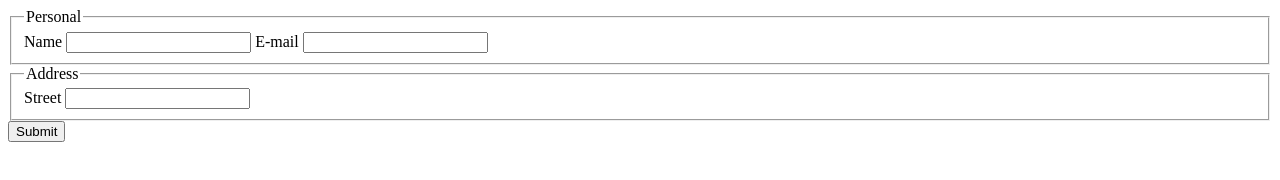
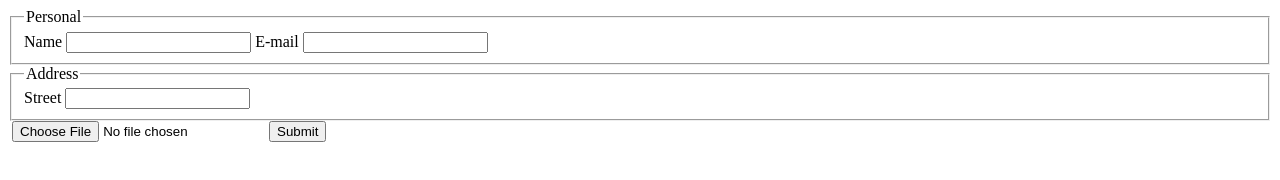
Before and after one commit to guiigos/semantic-html5, a plain HTML site: page index.html in a window 1280 px wide. Drawn offline with Linux system fonts and the light colour scheme.

Commit message:
Image preview

```diff
--- a/index.html
+++ b/index.html
@@ -3,6 +3,7 @@
   <head>
     <meta charset="UTF-8" />
     <title>Registration</title>
+
   </head>
   <body>
     <form name="registration">
@@ -42,6 +43,9 @@
         />
       </fieldset>
 
+      <img id="img-preview" />
+      <input type="file" accept="image/*" onchange="showPreview(event);" />
+
       <button id="sb" type="submit">Submit</button>
     </form>
 
@@ -55,6 +59,16 @@
 
         console.log(form.name.value, form.email.value);
       });
+
+      function showPreview(event) {
+        if (event.target.files.length > 0) {
+          const src = URL.createObjectURL(event.target.files[0]);
+          const img = document.getElementById('img-preview');
+
+          img.src = src;
+          img.style.display = 'block';
+        }
+      };
     </script>
   </body>
 </html>
```
